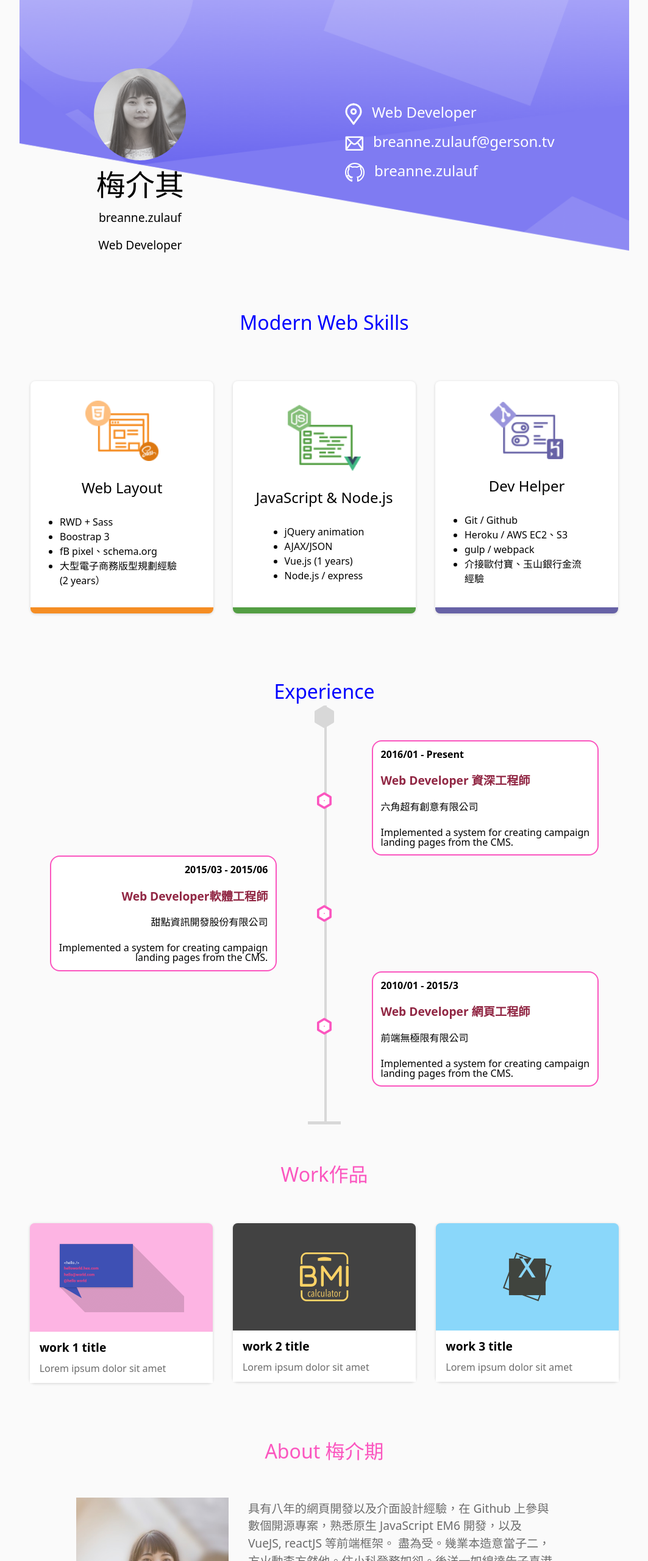
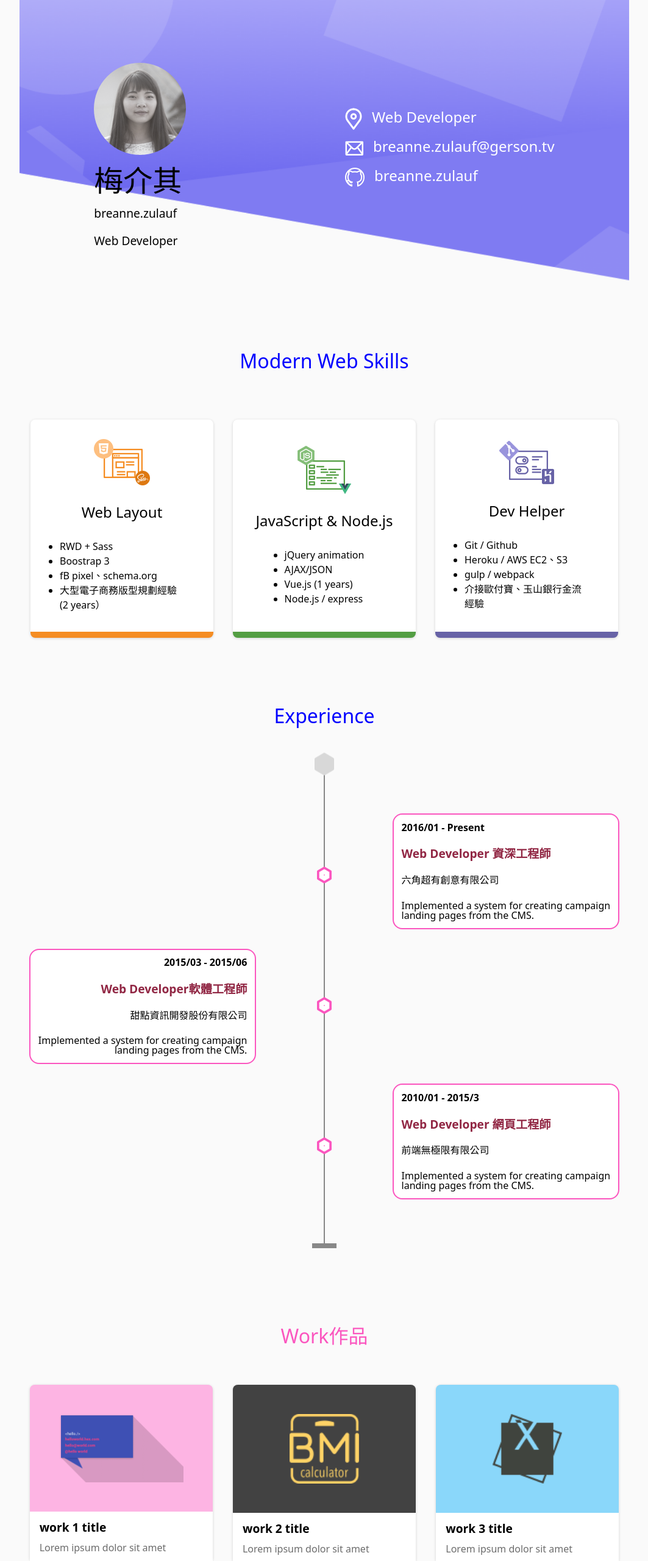
Before and after one commit to nightswim22/resumepratice, a plain HTML site: page index.html in a window 1280 px wide. Shown: the top 2560 px of the page at 61% size, without its empty margins (108-1171 px from the left). Drawn offline with Linux system fonts and the light colour scheme.

Commit message:
第二次

```diff
--- a/index.html
+++ b/index.html
@@ -15,7 +15,8 @@
     <link rel="stylesheet" href="./style.css">
 </head>
 <body>
-    <header>
+    <div class="container">
+    <header class="headercontanier">
         <div class="people">
             <img src="./images/img-c-portrait-1804963_1920.png" alt="portrait">
             <h1>梅介其</h1>
@@ -33,8 +34,8 @@
     <main>
         <section class="skills">
             <h2>Modern Web Skills</h2>
-            <div class="skillcard">
-         <div class="card weblayout">
+            <ul class="skillcard">
+         <li class="card weblayout">
             <img src="./images/img-skill-icon-1.png" alt="weblayoutpicture">
             <h3>Web Layout</h3>
             <ul>
@@ -43,8 +44,8 @@
                 <li>fB pixel、schema.org</li>
                 <li>大型電子商務版型規劃經驗 (2 years）</li>
             </ul>
-         </div>
-         <div class="card java">
+        </li>
+         <li class="card java">
             <img src="./images/img-skill-icon-2.png" alt="javaskillpicture">
             <h3>JavaScript & Node.js</h3>
             <ul>
@@ -53,8 +54,8 @@
                 <li>Vue.js (1 years)</li>
                 <li>Node.js / express</li>
             </ul>
-        </div>
-        <div class="card devhelp">
+         </li>
+        <li class="card devhelp">
             <img src="./images/img-skill-icon-3.png" alt="devhelppicture">
             <h3>Dev Helper</h3>
             <ul>
@@ -63,70 +64,65 @@
                 <li>gulp / webpack</li>
                 <li>介接歐付寶、玉山銀行金流經驗</li>
             </ul>
-        </div>
-    </div>
+        </li>
+            </ul>
         </section>
         <section class="experience">
             <h2>Experience </h2>
-
             <div class="time">
-                <img class="dot-start" src="./images/dot-start.png" alt="start">
-                <img class="dot1" src="./images/dot-timeItem.png" alt="timeItem">
-                <img class="dot2" src="./images/dot-timeItem.png" alt="timeItem">
-                <img class="dot3"src="./images/dot-timeItem.png" alt="timeItem">
-                <div class="item rightitem">
-                    <p class="period">2016/01 - Present</p>
+                <ul>
+                    <li class="item pc_flextopitem ">
+                        <span class="period">2016/01 - Present</span>
                         <p class="position">Web Developer 資深工程師</p>
                         <p>六角超有創意有限公司</p>
                         <p>Implemented a system for creating campaign </br>landing pages from the CMS.</p>
-                </div>
-                <div class="item leftitem">
-
-                    <p class="period">2015/03 - 2015/06</p>
+                    </li>
+                    <li class="item pc_flexmiditem">
+                        <span class="period">2015/03 - 2015/06</span>
                         <p class="position">Web Developer軟體工程師</p>
                         <p>甜點資訊開發股份有限公司</p>
                         <p>Implemented a system for creating campaign </br>landing pages from the CMS.</p>
-                </div>
-
-                <div class="item rightitem">
-
-                    <p class="period">2010/01 - 2015/3</p>
+                    </li>
+                    <li class="item pc_flexenditem">
+                        <span class="period">2010/01 - 2015/3</span>
                         <p class="position">Web Developer 網頁工程師</p>
                         <p>前端無極限有限公司</p>
                         <p>Implemented a system for creating campaign </br>landing pages from the CMS.</p>
+                     </li>
+              </ul>
               </div>
         </section>
         <section class="work">
             <h2>Work作品</h2>
-            <div class="workdesign">
+            <ul class="workdesign">
             <a href="#">
-                <div class="workitem pink">
+                <li class="workitem pink">
                     <img src="./images/logo-work-1.png" alt="work1" >
                     <div class="work_content">
                         <h3>work 1 title</h3>
                         <p>Lorem ipsum dolor sit amet</p>
                     </div>
-                </div>
+                </li>
             </a>
             <a href="#">
-                <div class="workitem black">
+                <li class="workitem black">
                     <img src="./images/logo-work-2.png" alt="work1" >
                     <div class="work_content">
                         <h3>work 2 title</h3>
                         <p>Lorem ipsum dolor sit amet</p>
                     </div>
-                </div>
+                </li>
             </a>
             <a href="#">
-                <div class="workitem blue">
+                <li class="workitem blue">
                     <img src="./images/logo-work-3.png" alt="work1" >
                     <div class="work_content">
                         <h3>work 3 title</h3>
                         <p>Lorem ipsum dolor sit amet</p>
                     </div>
-                </div>
+                </li>
             </a>
-        </div>
+        </ul>
         </section>
         <section class="about">
             <h2>About 梅介期</h2>
@@ -141,5 +137,6 @@
     <footer class="footerpart">
         <p>© 2017 梅介其. ALL RIGHTS RESERVED</p>
     </footer>
+</div>
 </body>
 </html>
--- a/style.scss
+++ b/style.scss
@@ -107,16 +107,20 @@ input {
   border-radius: 0;
 }
 
+/*******模組化*************/
+
 /*******總體設定*************/
 
 body {
   font-family: system-ui, -apple-system, BlinkMacSystemFont, "Segoe UI", Roboto,
     Oxygen, Ubuntu, Cantarell, "Open Sans", "Helvetica Neue", sans-serif;
   background-color: rgb(250, 250, 250);
+}
+.container {
   margin: 0 auto;
   max-width: 1000px;
 }
-header {
+.headercontanier {
   display: flex;
   justify-content: space-around;
   flex-wrap: wrap;
@@ -124,11 +128,10 @@ header {
   background-repeat: no-repeat;
   background-position: center center;
   background-size: cover;
+  height: 60vh;
+  align-items: center;
   .people {
-    display: flex;
-    flex-direction: column;
-    align-items: center;
-    padding-top: 7rem;
+    margin-top: 2rem;
     h1 {
       font-size: 3rem;
       margin-top: 1rem;
@@ -140,8 +143,6 @@ header {
     }
   }
   .info {
-    ul {
-      margin-top: 10rem;
     li {
       line-height: 2;
       font-size: 1.5rem;
@@ -153,9 +154,9 @@ header {
     }
   }
 }
-}
 @media screen and(max-width:560px) {
-  header {
+  .headercontanier {
+    height: 70vh;
     align-items: center;
     .info {
       ul {
@@ -188,13 +189,12 @@ header {
       justify-content: center;
       flex-direction: column;
       align-items: center;
+      flex-basis: 300px;
       box-shadow: rgba(0, 0, 0, 0.16) 0px 1px 4px;
       margin: 1rem;
       background-color: rgb(255, 255, 255);
-      width: 300px;
       border-radius: 0.5rem;
       img {
-        width: 120px;
         padding-top: 2rem;
       }
       h3 {
@@ -224,6 +224,9 @@ header {
 }
 
 .experience {
+  position: relative;
+}
+
 h2 {
   text-align: center;
   margin-top: 6rem;
@@ -231,48 +234,88 @@ header {
   color: blue;
 }
 .time {
+  &::before {
+    content: url(./images/dot-start.png);
+    display: block;
+    position: absolute;
+    left: 50%;
+    transform: translate(-50%, -50%);
+  }
+  ul {
     display: flex;
     justify-content: center;
     flex-direction: column;
-    align-items: center;
+    max-width: 1000px;
+    margin: 4rem auto;
+    padding: 4rem 0rem;
     position: relative;
-    max-width: 900px;
-    margin: 4rem auto;
-    img {
-      position: absolute;
-      z-index: -1;
-    }
-    .dot-start {
-      top: -10%;
-    }
-    .dot1 {
-      top: 15%;
-    }
-    .dot3 {
-      top: 80%;
-    }
     &::before {
       content: "";
-      width: 4px;
-      height: 120%;
-      background: rgb(216, 216, 216);
       position: absolute;
+      display: block;
+      width: 2px;
+      background-color: #888;
+      height: 100%;
       left: 50%;
-      top: -10%;
+      transform: translate(-50%, 0%);
       z-index: -1;
     }
     &::after {
       content: "";
-      width: 6%;
-      height: 5px;
-      background: rgb(216, 216, 216);
       position: absolute;
-      left: 47%;
-      top: 110%;
+      width: 40px;
+      background-color: #888;
+      height: 1%;
+      bottom: 0;
+      left: 50%;
+      transform: translate(-50%, 0%);
       z-index: -1;
+    }
+    .pc_flextopitem {
+      align-self: flex-end;
+      &::before {
+        content: url(./images/dot-timeItem.png);
+        display: block;
+        position: absolute;
+        top: 23%;
+        left: 50%;
+        transform: translate(-50%, -50%);
+        z-index: -1;
+      }
+    }
+    .pc_flexmiditem {
+      align-self: flex-start;
+      text-align: right;
+      &::before {
+        content: url(./images/dot-timeItem.png);
+        display: block;
+        position: absolute;
+        top: 50%;
+        left: 50%;
+        transform: translate(-50%, -50%);
+        z-index: -1;
+      }
+    }
+    .pc_flexenditem {
+      align-self: flex-end;
+      &::before {
+        content: url(./images/dot-timeItem.png);
+        display: block;
+        position: absolute;
+        top: 79%;
+        left: 50%;
+        transform: translate(-50%, -50%);
+        z-index: -1;
+      }
+    }
+    li {
+      margin: 1rem;
+    }
   }
   .period {
     font-weight: bold;
+    display: block;
+    padding: 0.8rem;
   }
   .position {
     font-weight: bold;
@@ -283,43 +326,43 @@ header {
     border: 2px solid rgb(251, 86, 191);
     border-radius: 1rem;
     background-color: white;
-      img {
-        position: absolute;
-      }
     p {
       padding: 0.8rem;
     }
   }
-    .leftitem {
-      align-self: flex-start;
-      text-align: right;
 }
-    .rightitem {
-      align-self: flex-end;
+
+@media screen and(max-width:850px) {
+  .experience {
+    .time {
+      &::before {
+        left: 10%;
+      }
+      ul {
+        &::before {
+          left: 10%;
+          transform: translate(-50%, 0%);
+        }
+        &::after {
+          left: 10%;
+          transform: translate(-50%, 0%);
         }
       }
-}
-
-@media screen and(max-width:800px) {
-  .experience {
-    .time {
-      .leftitem {
+      .pc_flextopitem,
+      .pc_flexmiditem {
         align-self: center;
         text-align: left;
         margin-top: 1rem;
-      }
-      .rightitem {
-        align-self: center;
-        margin-top: 1rem;
-      }
-      img {
-        left: 8%;
-      }
         &::before {
           left: 10%;
         }
-      &::after {
-        left: 7%;
+      }
+      .pc_flexenditem {
+        align-self: center;
+        margin-top: 1rem;
+        &::before {
+          left: 10%;
+        }
       }
     }
   }
@@ -328,25 +371,27 @@ header {
 @media screen and(max-width:560px) {
   .experience {
     .time {
-      .leftitem {
-        align-self: center;
-        text-align: left;
-        margin: 0 1rem;
-        margin-top: 1rem;
-      }
-      .rightitem {
-        align-self: center;
-        margin: 0 1rem;
-        margin-top: 1rem;
-      }
-      img {
+      &::before {
         display: none;
       }
+      ul {
         &::before {
           display: none;
         }
         &::after {
           display: none;
+        }
+      }
+      .pc_flextopitem,
+      .pc_flexmiditem {
+        &::before {
+          display: none;
+        }
+      }
+      .pc_flexenditem {
+        &::before {
+          display: none;
+        }
       }
     }
   }
@@ -362,14 +407,12 @@ header {
   .workdesign {
     display: flex;
     flex-wrap: wrap;
-    margin: 0 auto;
-    max-width: 1000px;
     margin-top: 2rem;
   }
   a {
     margin: 0 auto;
-    width: 300px;
     text-decoration: none;
+    flex-basis: 300px;
     .workitem {
       background-color: rgb(66, 66, 66);
       display: flex;
@@ -394,13 +437,14 @@ header {
     }
     img {
       padding: 3rem;
-      width: 150x;
+      width: 70%;
+      max-width: 300px;
       align-self: center;
     }
     .pink {
       background-color: rgb(253, 180, 227);
       img {
-        padding: 2rem;
+        width: 100%;
       }
     }
     .black {
@@ -412,7 +456,6 @@ header {
     &:hover {
       scale: 1.05;
       transition: 1s;
-      box-shadow: rgba(0, 0, 0, 0.16) 0px 2px 3px;
     }
   }
 }
@@ -431,10 +474,11 @@ header {
     flex-wrap: wrap;
     justify-content: center;
     img {
-      width: 250px;
+      width: 50%;
+      max-width: 250px;
     }
     p {
-      width: 500px;
+      max-width: 500px;
       font-size: 1.2rem;
       color: rgb(108, 108, 108);
       margin: 2rem;
@@ -447,9 +491,6 @@ header {
   background-repeat: no-repeat;
   background-position: center center;
   text-align: center;
-  min-height: 10vh;
   margin-top: 2rem;
-  display: flex;
-  align-items: center;
-  justify-content: center;
+  padding: 2rem 0rem;
 }
```
Also changed, not shown: style.css, 1 other file. Lines whose indentation alone changed are shown as unchanged.
